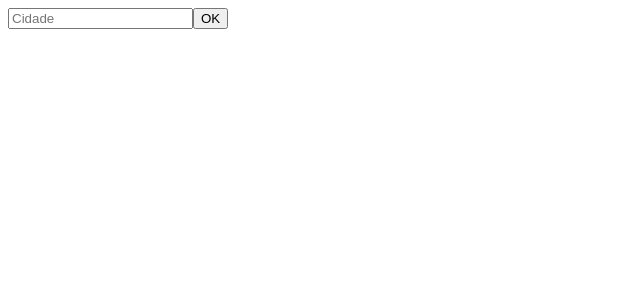
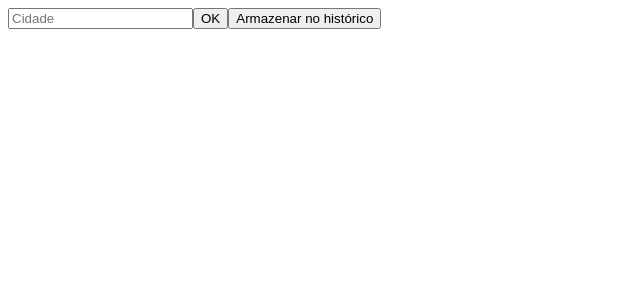
Before and after one commit to BrunoSantosOjuara/p2_Angular_BrunoAraujo, an Angular app: page / in a window 1280 px wide. Shown: the top 300 px of the page, without its empty margins (0-640 px from the left). Built offline with nearby package versions, Linux system fonts and the light colour scheme.

Commit message:
exemplo de post junto à Oracle Cloud, incluindo link do ícone

```diff
--- a/src/app/previsoes.service.ts
+++ b/src/app/previsoes.service.ts
@@ -25,8 +25,19 @@ export class PrevisoesService {
   obterPrevisoes(cidade: string): void {
     this.url =
       `${this.url}?q=${cidade}&appid=${this.appid}`
-    this.httpClient.get(this.url).subscribe((resposta) => {
+    this.httpClient.get(this.url).subscribe((resposta: any) => {
+      const icon = resposta.list[0].weather[0].icon
+      //'http://openweathermap.org/img/wn/10d.png'
+      this.armazenarNoHistorico(cidade, null, `http://openweathermap.org/img/wn/${icon}.png`)
       this.previsoesSubject.next(resposta)
+
+    })
+  }
+  armazenarNoHistorico(cidade: string, data: string, link: string){
+    const linkOracle = "https://g3e99fc358a3389-jp1k665t7zehy4vs.adb.us-ashburn-1.oraclecloudapps.com/ords/admin/paoo_previsoes/"
+    this.httpClient.post(linkOracle, {cidade: cidade, link_previsao: link}).subscribe(res => {
+      console.log('Resposta Oracle')
+      console.log(res)
     })
   }
   registrarComponenteComoInteressado() {
--- a/src/app/previsoes/previsoes.component.html
+++ b/src/app/previsoes/previsoes.component.html
@@ -9,3 +9,8 @@
   (click)="pesquisar()">
   OK
 </button>
+<button
+  type="button"
+  (click)="armazenarNoHistorico()">
+  Armazenar no histórico
+</button>
--- a/src/app/previsoes/previsoes.component.ts
+++ b/src/app/previsoes/previsoes.component.ts
@@ -12,7 +12,7 @@ export class PrevisoesComponent implements OnInit{
   ngOnInit(): void{
     this.previsoesService
     .registrarComponenteComoInteressado().subscribe(previsoes => {
-      console.log('estamos no componente', previsoes)
+      //console.log('estamos no componente', previsoes)
     })
   }
 
@@ -24,4 +24,8 @@ export class PrevisoesComponent implements OnInit{
     this.previsoesService.obterPrevisoes(this.cidade)
   }
 
+  armazenarNoHistorico(){
+    this.previsoesService.armazenarNoHistorico(this.cidade, null, "link de teste")
+  }
+
 }
```
